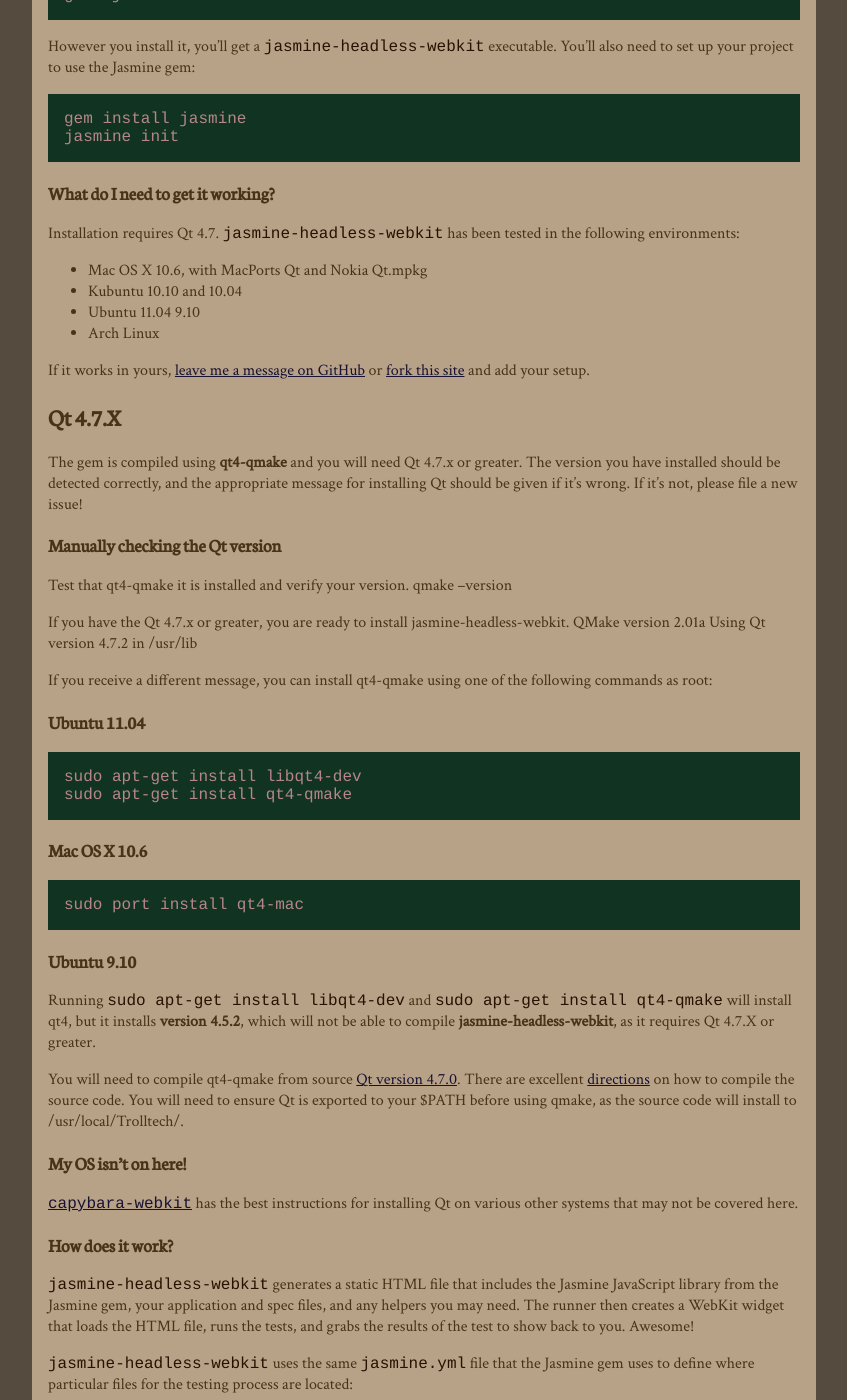
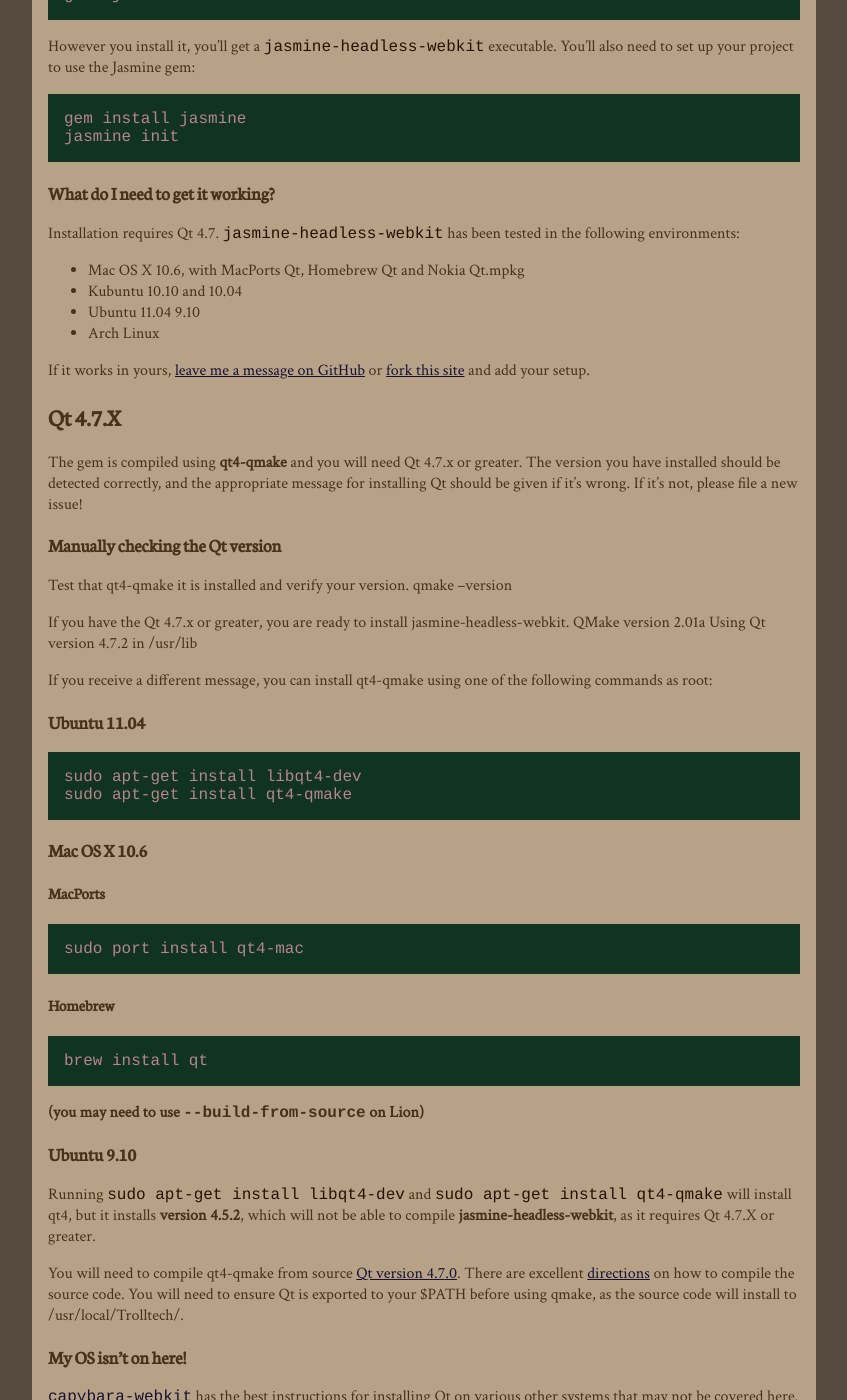
Before and after one commit to johnbintz/jasmine-headless-webkit, a Jekyll site: the page built from index.md, in a window 1280 px wide and 1400 px high, scrolled down 995 px. Shown: the whole window, without its empty margins (216-1063 px from the left). Built offline with Jekyll 4.4.1, drawn with Linux system fonts in a browser that asks for light colours; Markdown is read by kramdown in place of the engine named in the settings.

Commit message:
homebrew info

````diff
--- a/index.md
+++ b/index.md
@@ -49,7 +49,7 @@
 
 Installation requires Qt 4.7. `jasmine-headless-webkit` has been tested in the following environments:
 
-* Mac OS X 10.6, with MacPorts Qt and Nokia Qt.mpkg
+* Mac OS X 10.6, with MacPorts Qt, Homebrew Qt and Nokia Qt.mpkg
 * Kubuntu 10.10 and 10.04
 * Ubuntu 11.04 9.10
 * Arch Linux
@@ -83,9 +83,19 @@
 
 ### Mac OS X 10.6
 
+#### MacPorts
+
 ``` bash
 sudo port install qt4-mac
 ```
+
+#### Homebrew
+
+``` bash
+brew install qt
+```
+
+__(you may need to use `--build-from-source` on Lion)__
 
 ### Ubuntu 9.10
 
````
